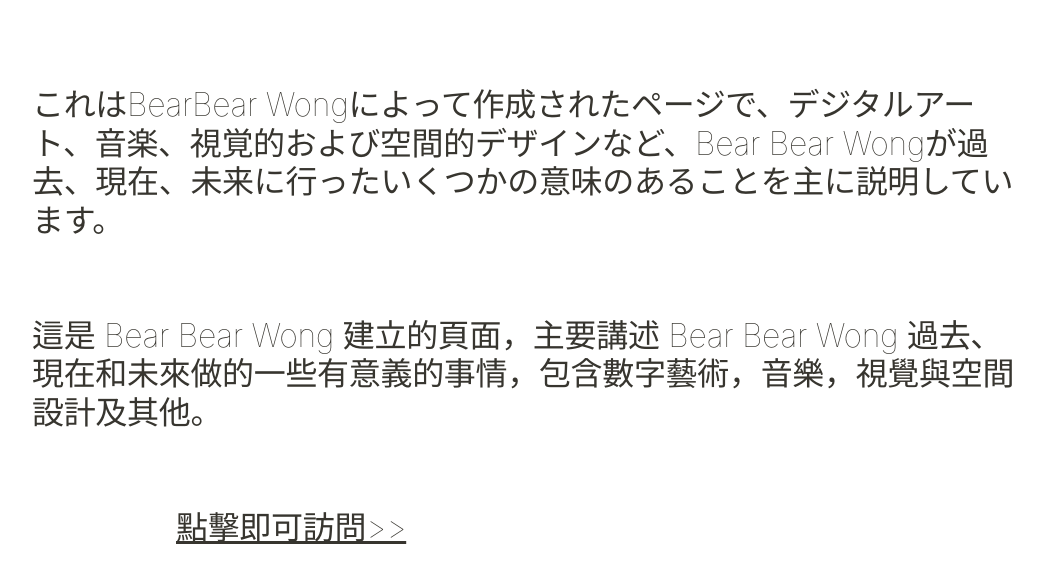
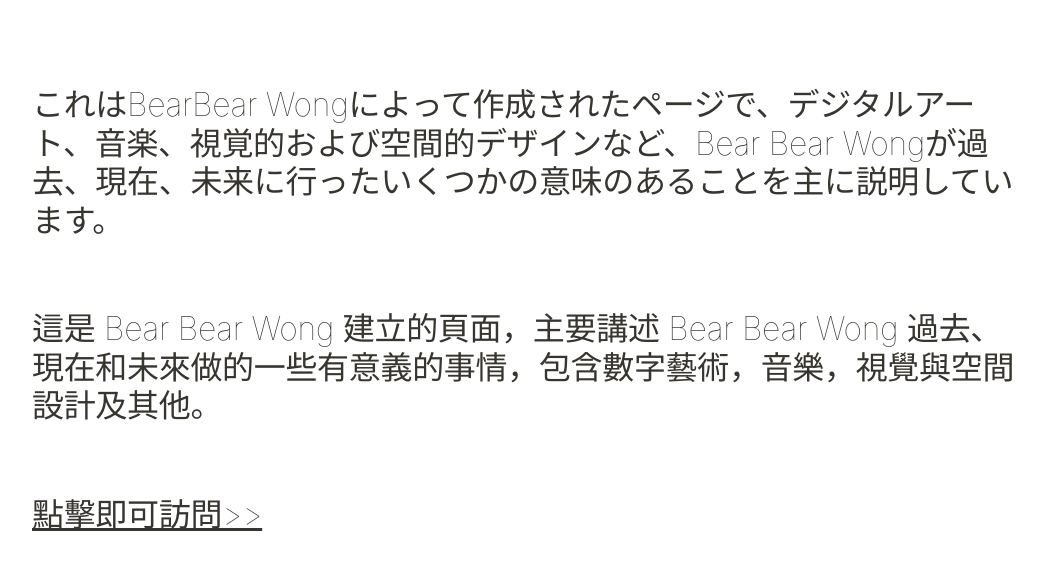
Before and after one commit to isfatball/isfatball.github.io, a plain HTML site: page index.htm in a window 1280 px wide. Shown: the part 702-1284 px from the top of the page, without its empty margins (108-1151 px from the left). Drawn offline with Linux system fonts and the light colour scheme.

Commit message:
Update index.htm

```diff
--- a/index.htm
+++ b/index.htm
@@ -567,8 +567,10 @@ blockquote {
 		<h1 class="page-title">Bear Bear Wong&#x27;s Portfolio.</h1>
 		<h2>Including Its Digital Art Works, Music, Visual Designs etc.</h2>
 	</header>
-		<h3>これはBearBear Wongによって作成されたページで、デジタルアート、音楽、視覚的および空間的デザインなど、Bear Bear Wongが過去、現在、未来に行ったいくつかの意味のあることを主に説明しています。<br>
-		<br>這是 Bear Bear Wong 建立的頁面，主要講述 Bear Bear Wong 過去、現在和未來做的一些有意義的事情，包含數字藝術，音樂，視覺與空間設計及其他。<br><br>
-		<a href="https://www.notion.so/Bear-Bear-Wong-a3aad74f65db46d1baa4eecf8c463a9a">點擊即可訪問>></a></h3>
+		<h3>これはBearBear Wongによって作成されたページで、デジタルアート、音楽、視覚的および空間的デザインなど、Bear Bear Wongが過去、現在、未来に行ったいくつかの意味のあることを主に説明しています。</h3>
+		<h3>這是 Bear Bear Wong 建立的頁面，主要講述 Bear Bear Wong 過去、現在和未來做的一些有意義的事情，包含數字藝術，音樂，視覺與空間設計及其他。</h3>
+		<h3><a href="https://www.notion.so/Bear-Bear-Wong-a3aad74f65db46d1baa4eecf8c463a9a">點擊即可訪問>></a></h3>
 		</div>
-	        </article></body></html>
+	        </article>
+	</body>
+</html>
```
